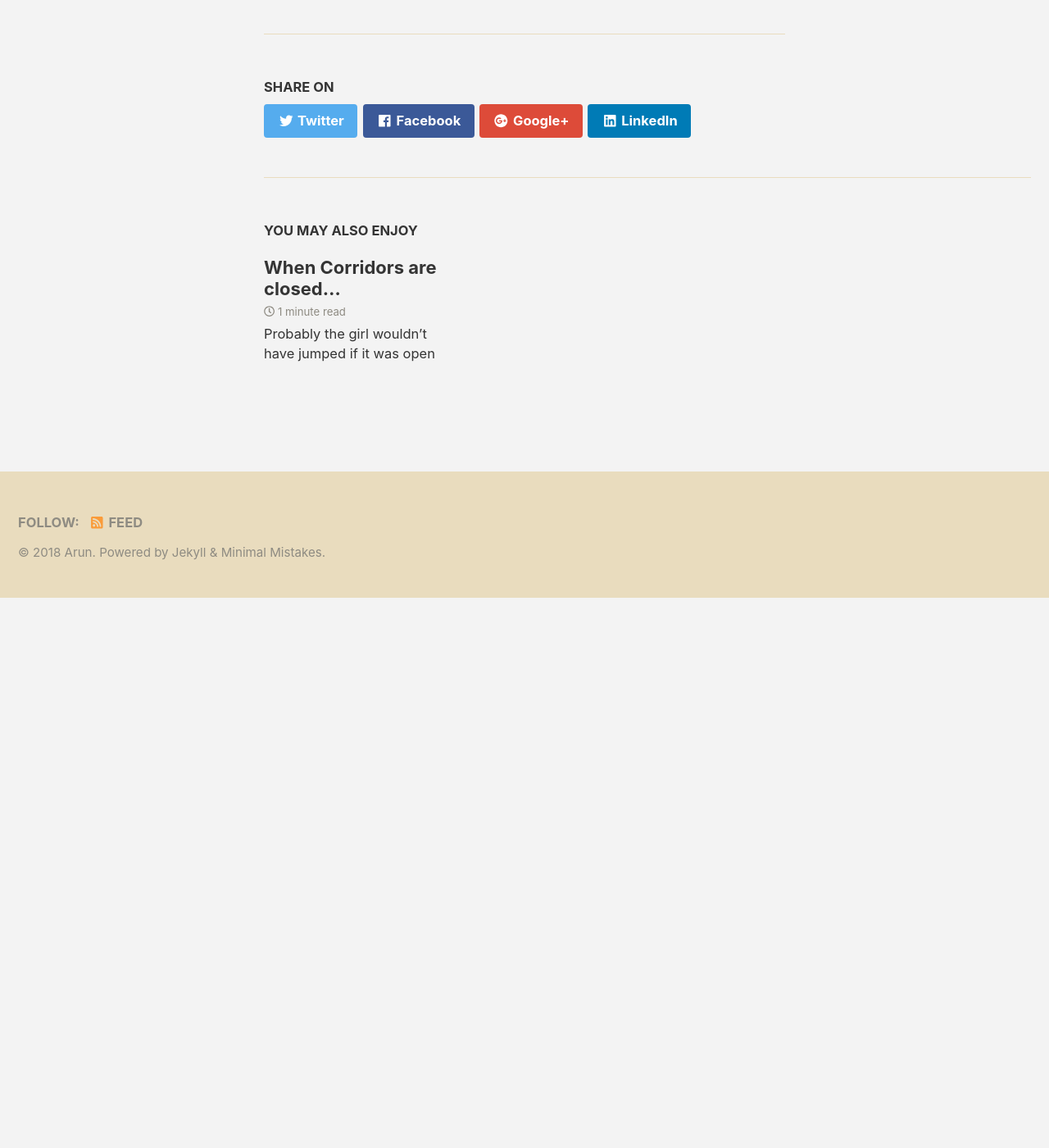
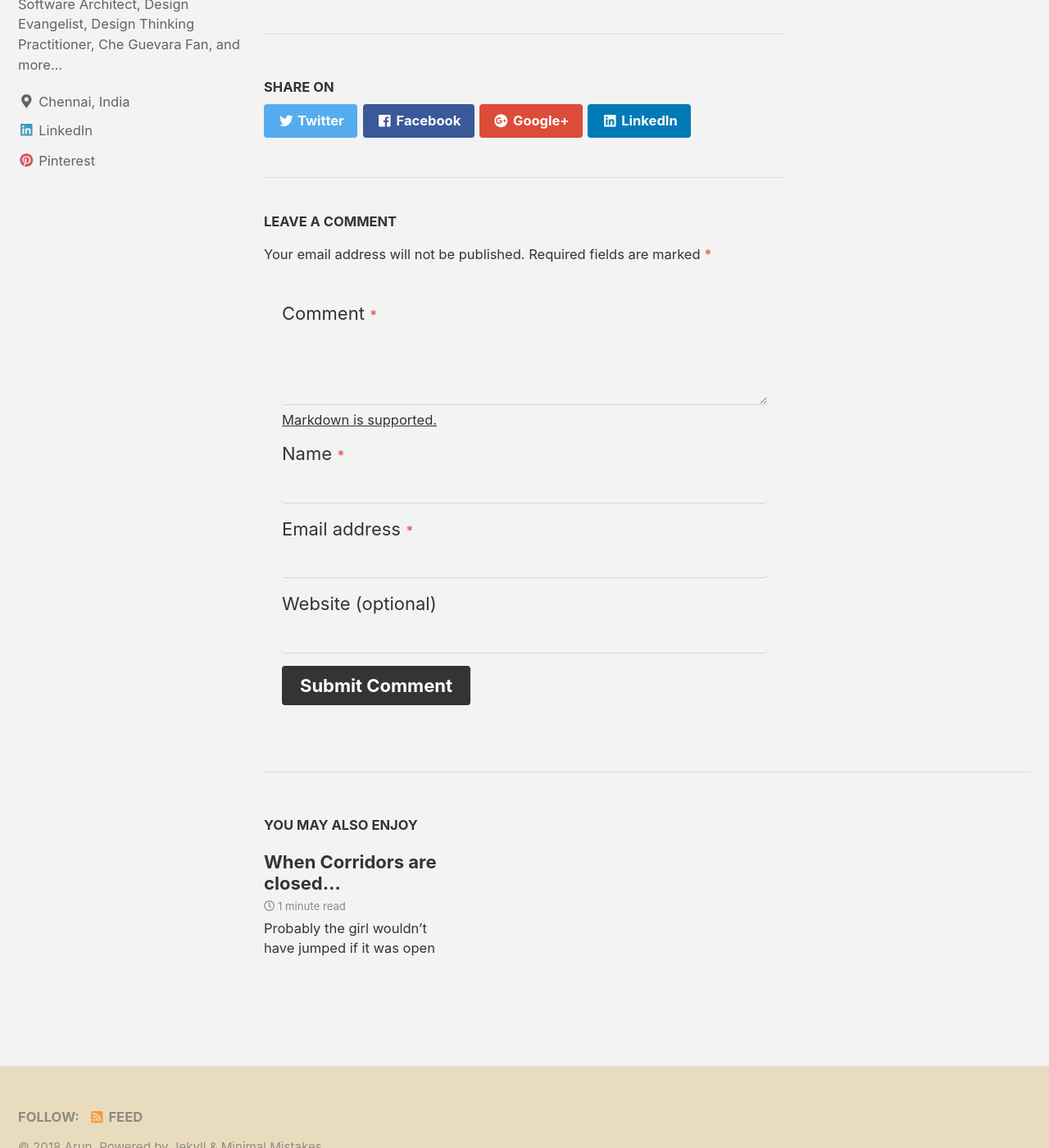
Before and after one commit to arun-ar/arun-ar.github.io, a Jekyll site: the page built from _posts/2018-07-19-first-post.markdown, in a window 1280 px wide and 1400 px high, scrolled down 2119 px. Shown: the whole window at 82% size. Built offline with Jekyll 4.4.1, drawn with Linux system fonts in a browser that asks for light colours; nearby versions of some CDN libraries; before the commit the page ends 2849 px from its top, so only the background shows below that.

Commit message:
added config to enable comments

```diff
--- a/_config.yml
+++ b/_config.yml
@@ -32,8 +32,7 @@ comments:
     shortname            : # https://help.disqus.com/customer/portal/articles/466208-what-s-a-shortname-
   discourse:
     server               : # https://meta.discourse.org/t/embedding-discourse-comments-via-javascript/31963 , e.g.: meta.discourse.org
-  facebook:
-    # https://developers.facebook.com/docs/plugins/comments
+  facebook               : # https://developers.facebook.com/docs/plugins/comments
     appid                :
     num_posts            : # 5 (default)
     colorscheme          : # "light" (default), "dark"
@@ -266,6 +265,6 @@ defaults:
       layout: single
       author_profile: true
       read_time: true
-      comments: # true
+      comments: true
       share: true
       related: true
```
